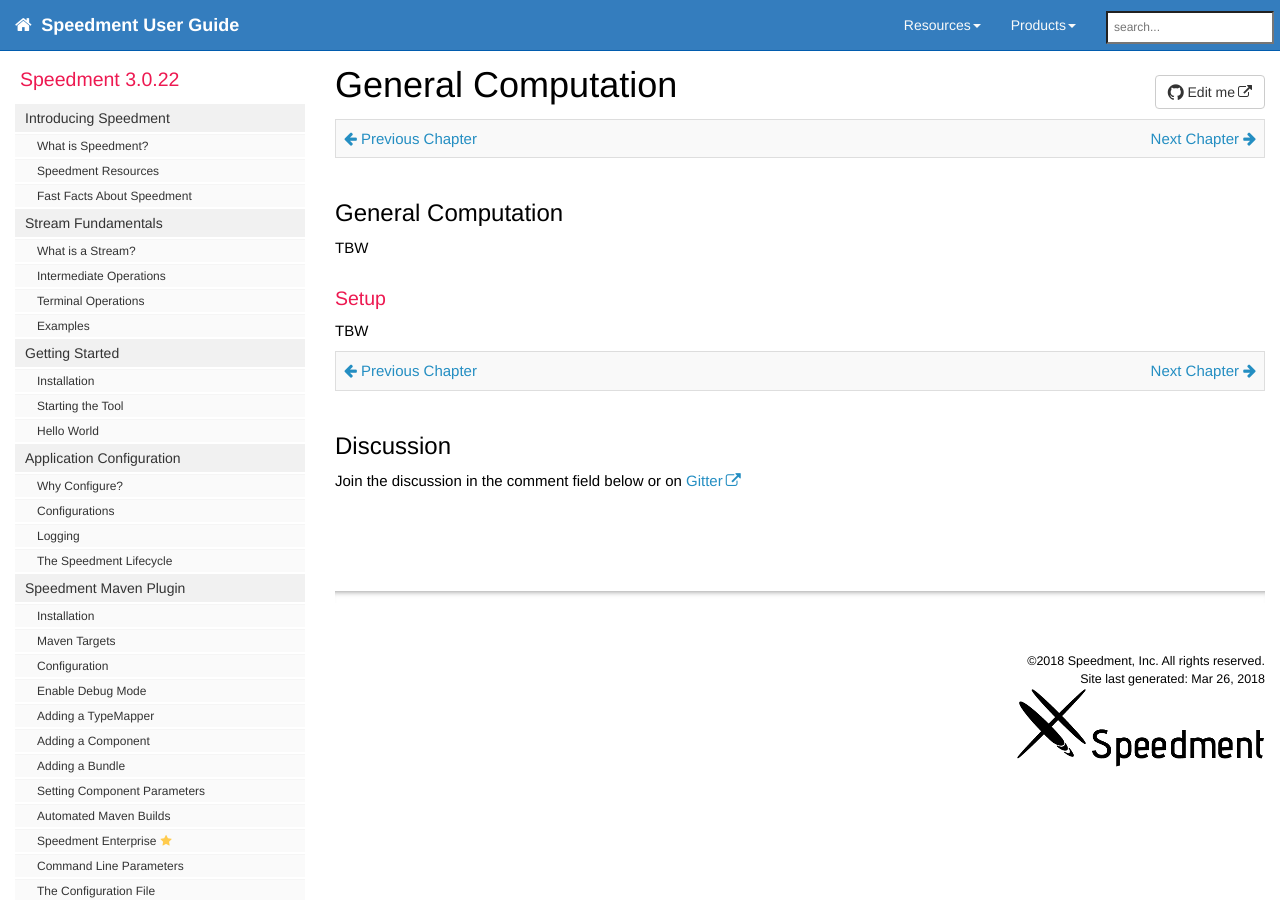
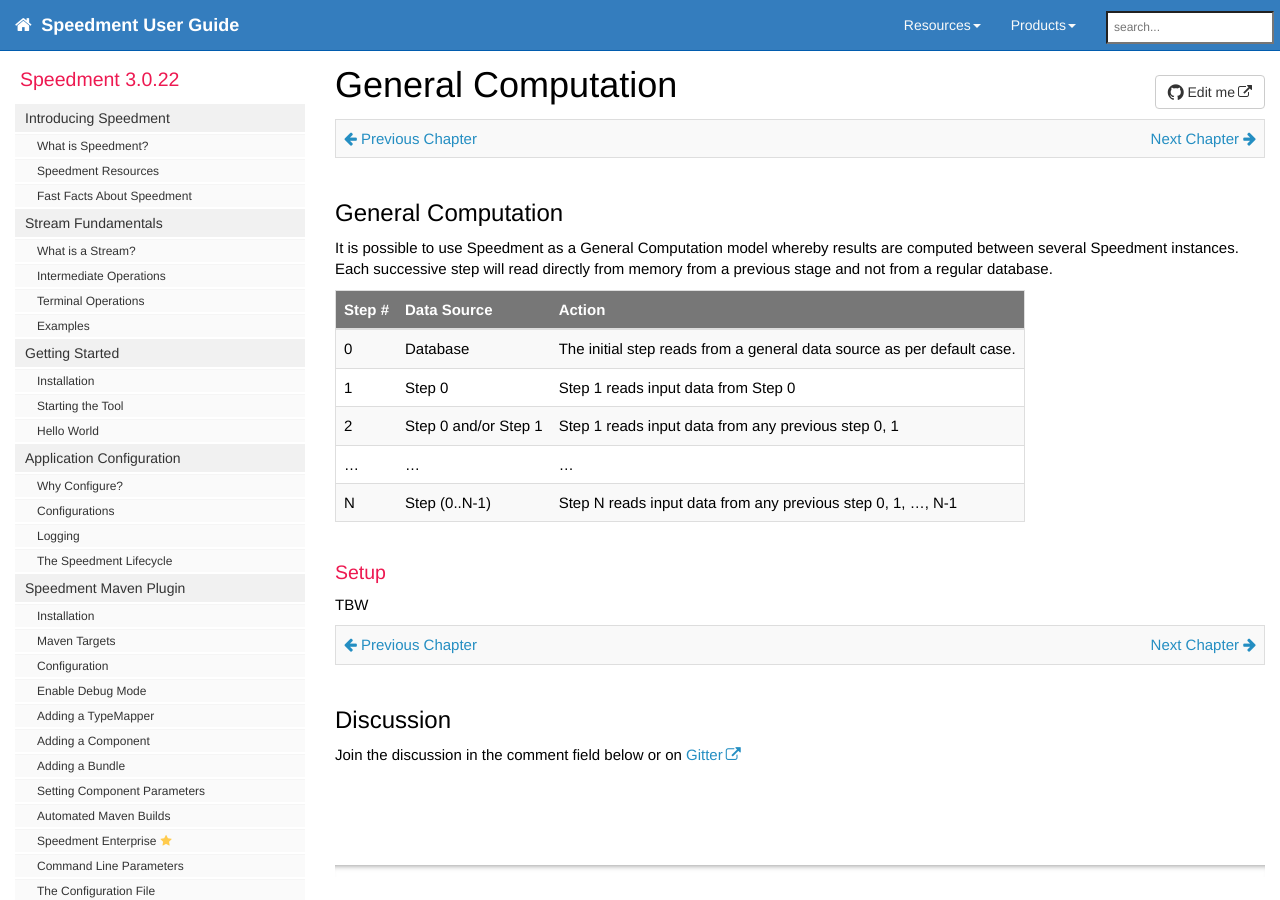
Before and after one commit to speedment/speedment-doc, a Jekyll site: the page built from pages/computation.md, in a window 1280 px wide and 900 px high. Built offline with Jekyll 4.4.1, drawn with Linux system fonts in a browser that asks for light colours; nearby versions of some CDN libraries; comment, search, counter and statistics services are not loaded.

Commit message:
Expand on General Computation

```diff
--- a/pages/computation.md
+++ b/pages/computation.md
@@ -12,7 +12,17 @@
 {% include prev_next.html %}
 
 ## General Computation
-TBW
+It is possible to use Speedment as a General Computation model whereby results are computed between several Speedment instances. Each successive step will read directly from memory from a previous stage and not from a regular database.
+
+
+| Step # | Data Source            | Action
+| :----- | :--------------------- | ------------------------------- |
+|  0     | Database               | The initial step reads from a general data source as per default case.
+|  1     | Step 0                 | Step 1 reads input data from Step 0
+|  2     | Step 0 and/or Step 1   | Step 1 reads input data from any previous step 0, 1
+|  ...   | ...                    | ...
+|  N     | Step (0..N-1)          | Step N reads input data from any previous step 0, 1, ..., N-1
+
 
 ### Setup
 TBW
```
